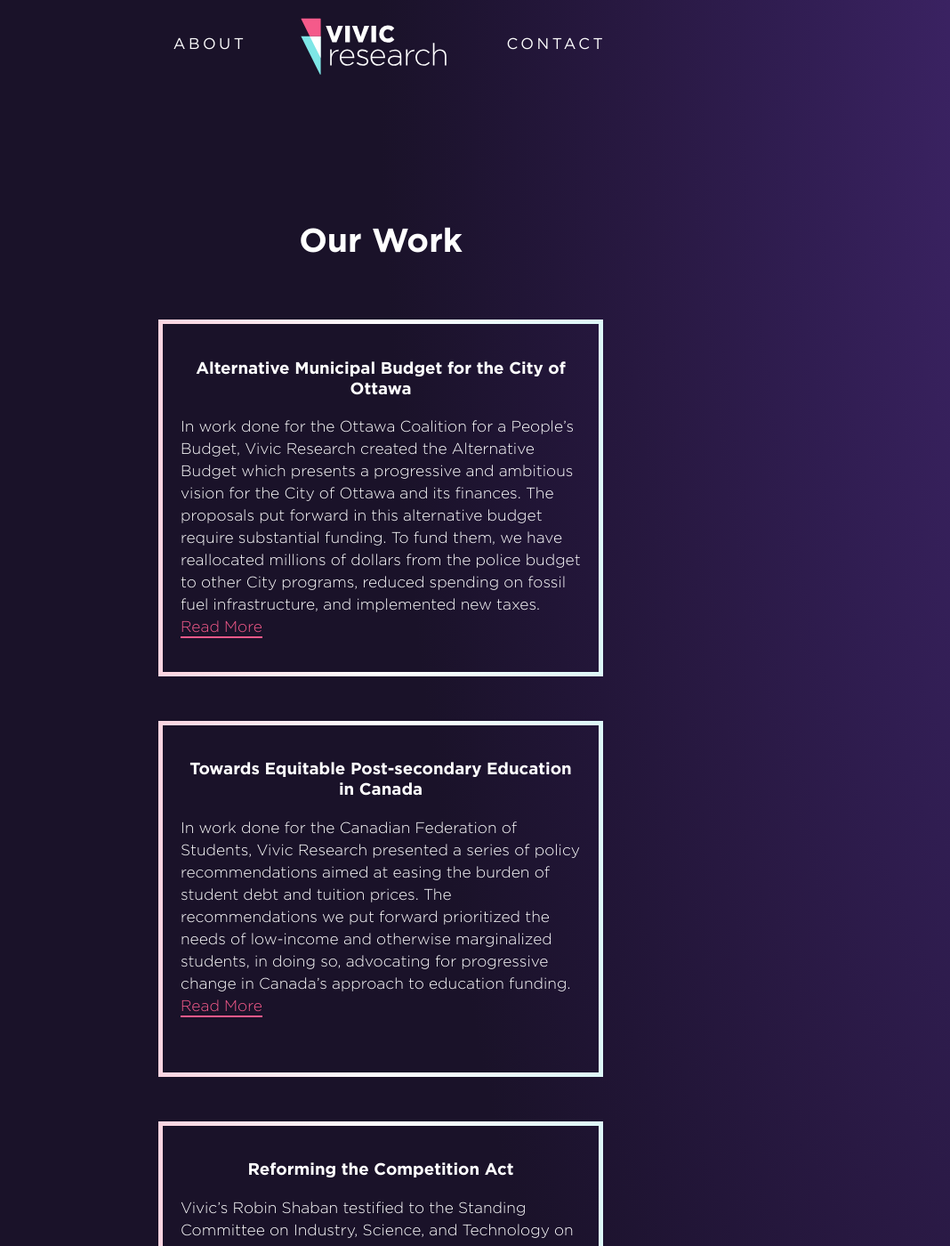
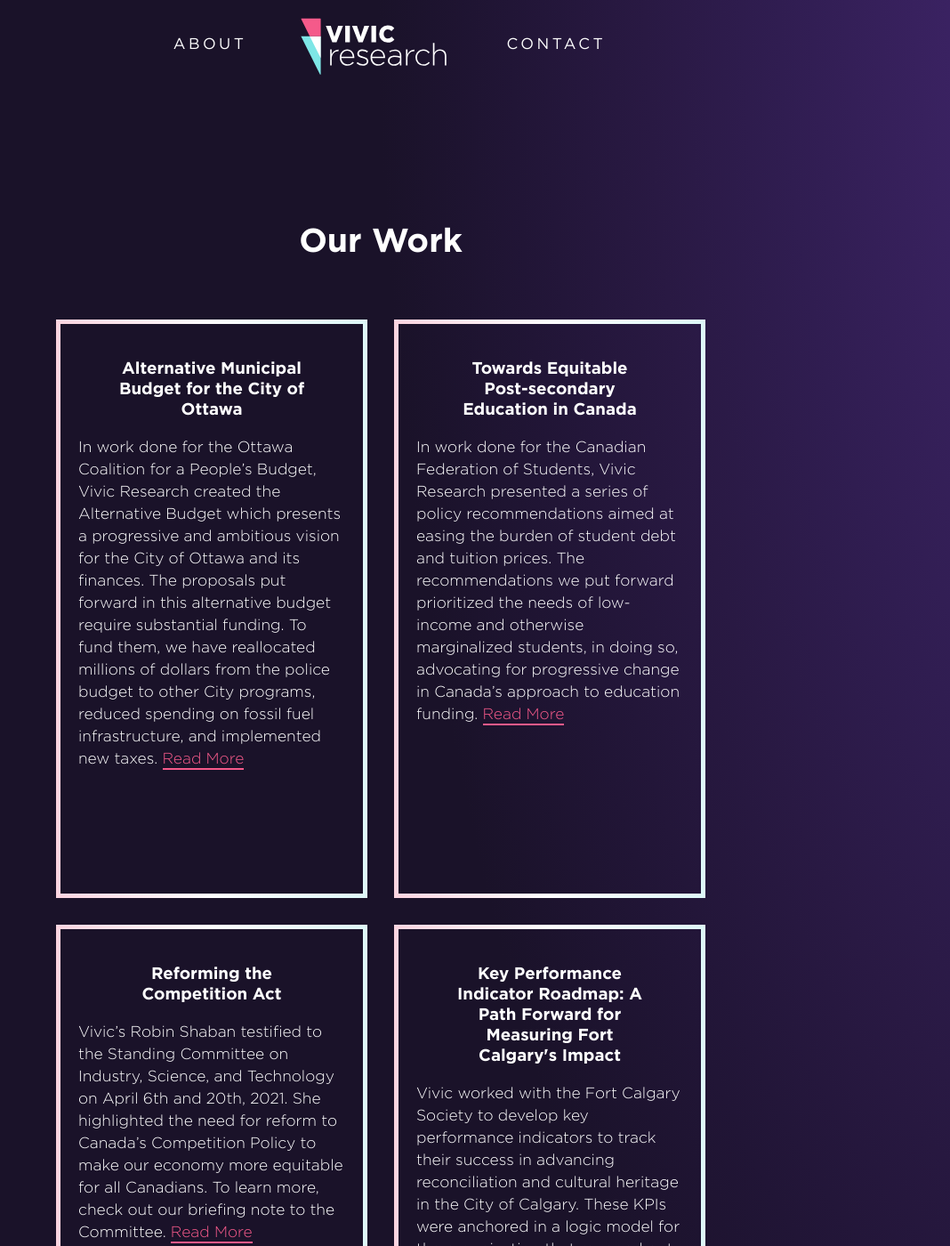
Before and after one commit to GoodbyteCo/Vivic-Website, a Jekyll site: the page built from work.html, in a window 1280 px wide and 1400 px high. Shown: the whole window at 89% size, without its empty margins (212-1280 px from the left). Built offline with Jekyll 4.4.1, drawn with Linux system fonts in a browser that asks for light colours.

Commit message:
media query

```diff
--- a/work.html
+++ b/work.html
@@ -35,7 +35,7 @@
 
     #work-content {
         margin: 20px auto 100px auto;
-        width: 80%;
+        width: 100%;
         display: grid;
         justify-items: center;
         grid-template-columns: repeat(auto-fit, 500px);
@@ -58,12 +58,39 @@
 
     .work-card h3 {
         text-align: center;
+        padding: 0 35px
     }
 
     .work-card p {
         font-weight: 100;
         font-size: 13pt;
         line-height: 25px;
+    }
+
+    @media screen and (max-width: 1310px) {
+        #work-content {
+            grid-template-columns: repeat(auto-fit, 350px);
+            column-gap: 30px;
+            row-gap: 30px;
+        }
+
+        .work-card {
+            min-height: 600px;
+        }
+
+
+    }
+
+    @media screen and (max-width: 920px) {
+        #work-content {
+            display: unset;
+        }
+
+        .work-card {
+            margin-bottom: 30px;
+            min-height: 400px;
+        }
+
     }
 
     @media screen and (max-width: 600px) {
@@ -74,7 +101,7 @@
         }
 
         .work-card {
-            margin-bottom: 30px;
+            min-height: 350px;
         }
 
         #our-work-content {
```
Also changed, not shown: index.html (+4 -5 lines).
